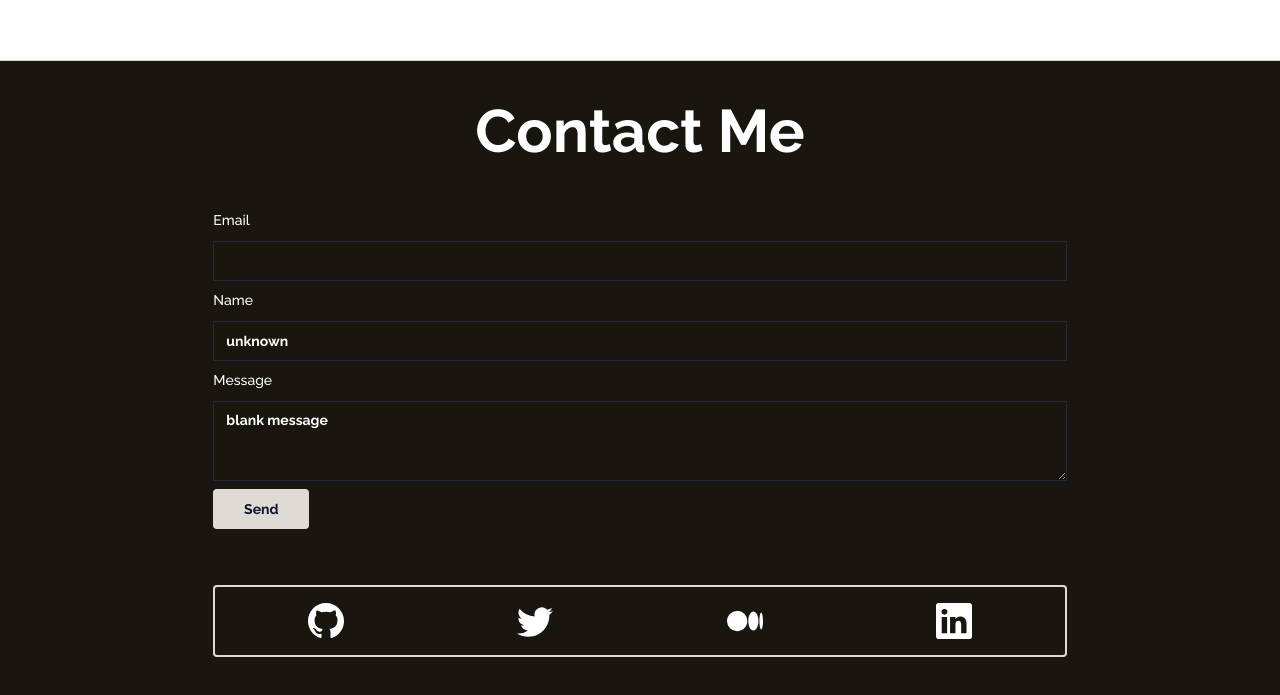
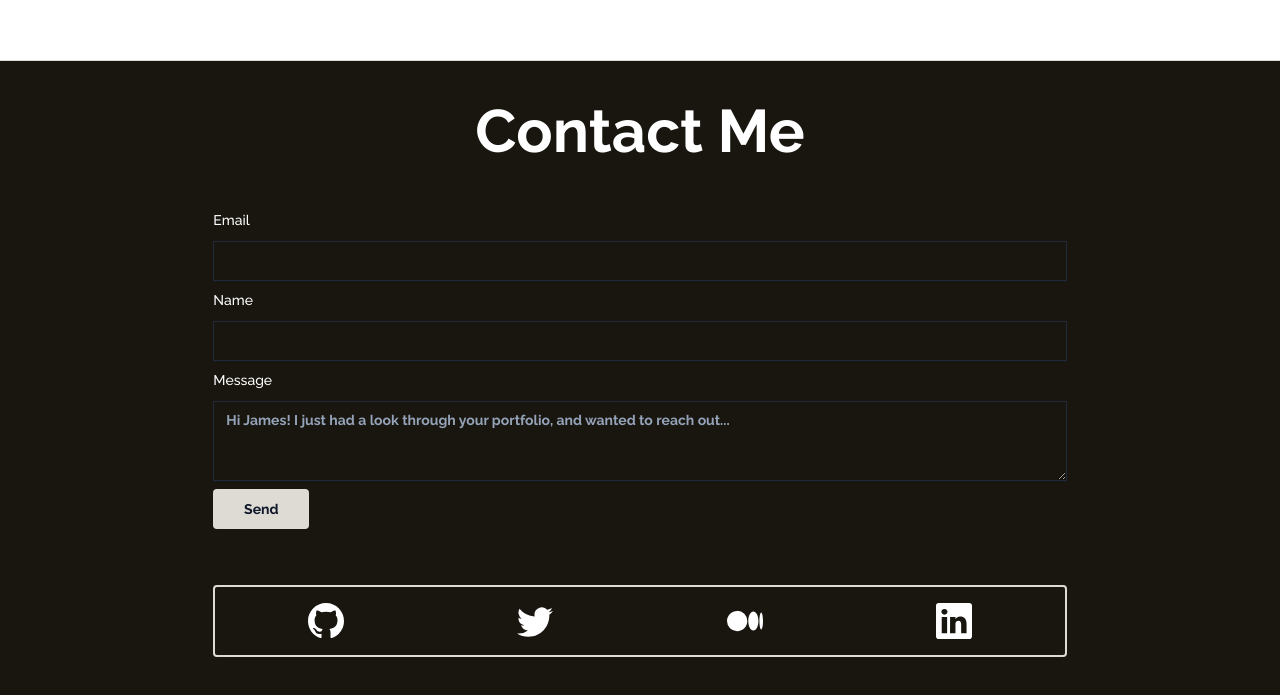
Before and after one commit to jamoowen/Portfolio-v2, a Next.js app: page / in a window 1280 px wide. Shown: the part 4092-4787 px from the top of the page. Built offline with nearby package versions, Linux system fonts and the light colour scheme; no server answers.

Commit message:
removed default values form

```diff
--- a/src/app/layout.tsx
+++ b/src/app/layout.tsx
@@ -42,7 +42,7 @@ export default function RootLayout({
 }) {
   return (
     <html lang="en"  className={`${fontSans.variable} ${fontMarker.variable} ${fontRaleway.variable} ${font2P.variable} ${fontRubik.variable}`}>
-      <body className={`min-h-screen bg-background font-sans antialiased `}>
+      <body className={`min-h-screen bg-background font-sans antialiased`}>
         <Nav />
         {children}
         <Toaster />
--- a/src/components/contact/contact.tsx
+++ b/src/components/contact/contact.tsx
@@ -48,8 +48,8 @@ const Contact = () => {
         resolver: zodResolver(formSchema),
         defaultValues: {
             email: "",
-            name: "unknown",
-            message: "blank message"
+            name: "",
+            message: ""
         },
     })
 
```
